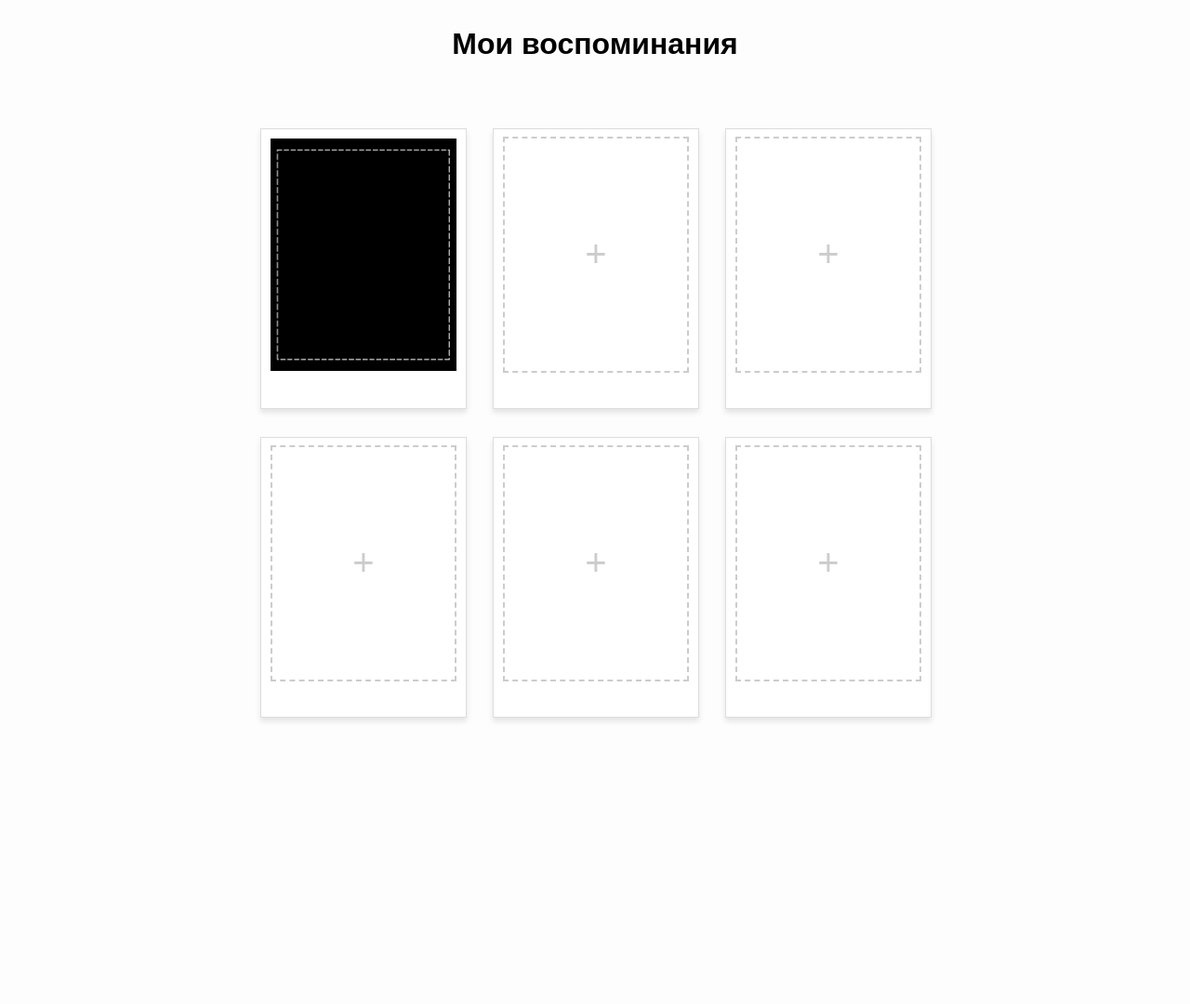
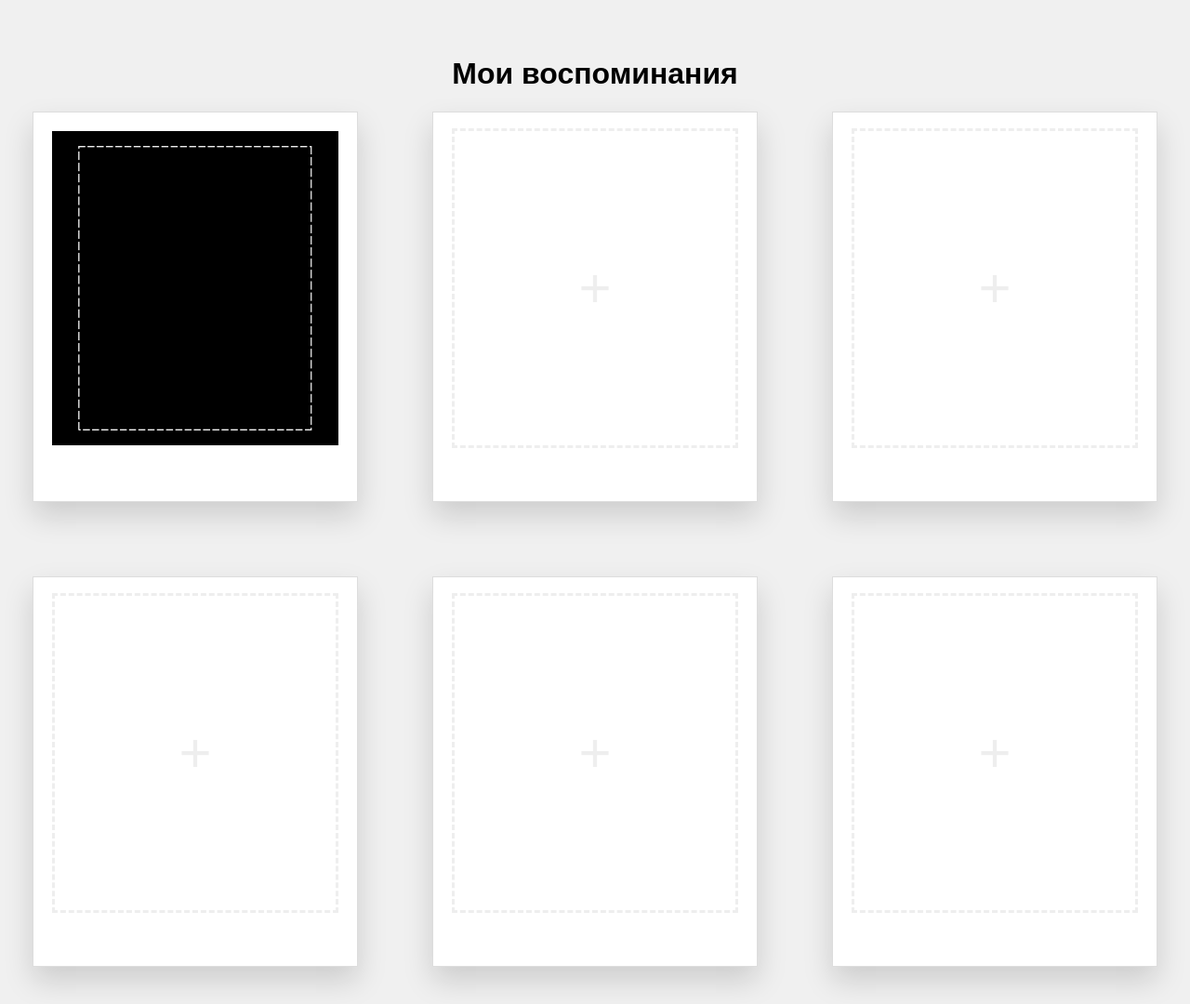
Before and after one commit to kismahovmansur31-crypto/Web-project, a Flask app: page / in a window 1280 px wide. Shown: the whole page at 93% size. Before the commit the page ends 776 px from the top, so only its background shows below. Run offline with Flask 3, Linux system fonts and the light colour scheme.

Commit message:
Версия приложения 8

```diff
--- a/templates/index.html
+++ b/templates/index.html
@@ -4,19 +4,54 @@
     <meta charset="UTF-8">
     <title>Мой Полароид Альбом</title>
     <style>
-        body { font-family: sans-serif; display: flex; flex-direction: column; align-items: center; background: #fdfdfd; }
-        .grid { display: grid; grid-template-columns: repeat(3, 220px); gap: 30px; margin-top: 50px; }
-        .slot {
-            width: 200px; height: 250px; background: white; border: 1px solid #ddd;
-            box-shadow: 0 4px 6px rgba(0,0,0,0.1); padding: 10px 10px 40px 10px;
-            display: flex; align-items: center; justify-content: center;
-            cursor: pointer; transition: transform 0.2s;
-        }
-        .slot:hover { transform: scale(1.05) rotate(2deg); }
-        .slot img { width: 100%; height: 100%; object-fit: cover; }
-        .placeholder { width: 100%; height: 100%; border: 2px dashed #ccc;
-                       display: flex; align-items: center; justify-content: center; font-size: 40px; color: #ccc; }
-    </style>
+    body {
+        font-family: sans-serif;
+        display: flex;
+        flex-direction: column;
+        align-items: center;
+        background: #f0f0f0;
+        margin: 0;
+        padding: 40px;
+    }
+    .grid {
+        display: grid;
+        grid-template-columns: repeat(3, 350px);
+        gap: 80px;
+    }
+    .slot {
+        width: 350px;
+        height: 420px;
+        background: white;
+        border: 1px solid #ddd;
+        box-shadow: 0 15px 30px rgba(0,0,0,0.15);
+        padding: 20px 20px 60px 20px;
+        box-sizing: border-box;
+        display: flex;
+        align-items: center;
+        justify-content: center;
+        cursor: pointer;
+        transition: transform 0.3s ease;
+    }
+    .slot:hover {
+        transform: scale(1.03) translateY(-10px);
+    }
+    .slot img {
+        width: 100%;
+        height: 100%;
+        object-fit: cover;
+    }
+    .placeholder {
+        width: 100%;
+        height: 100%;
+        border: 3px dashed #eee;
+        display: flex;
+        align-items: center;
+        justify-content: center;
+        font-size: 60px;
+        color: #eee;
+    }
+</style>
+
 </head>
 <body>
     <h1>Мои воспоминания</h1>
```
